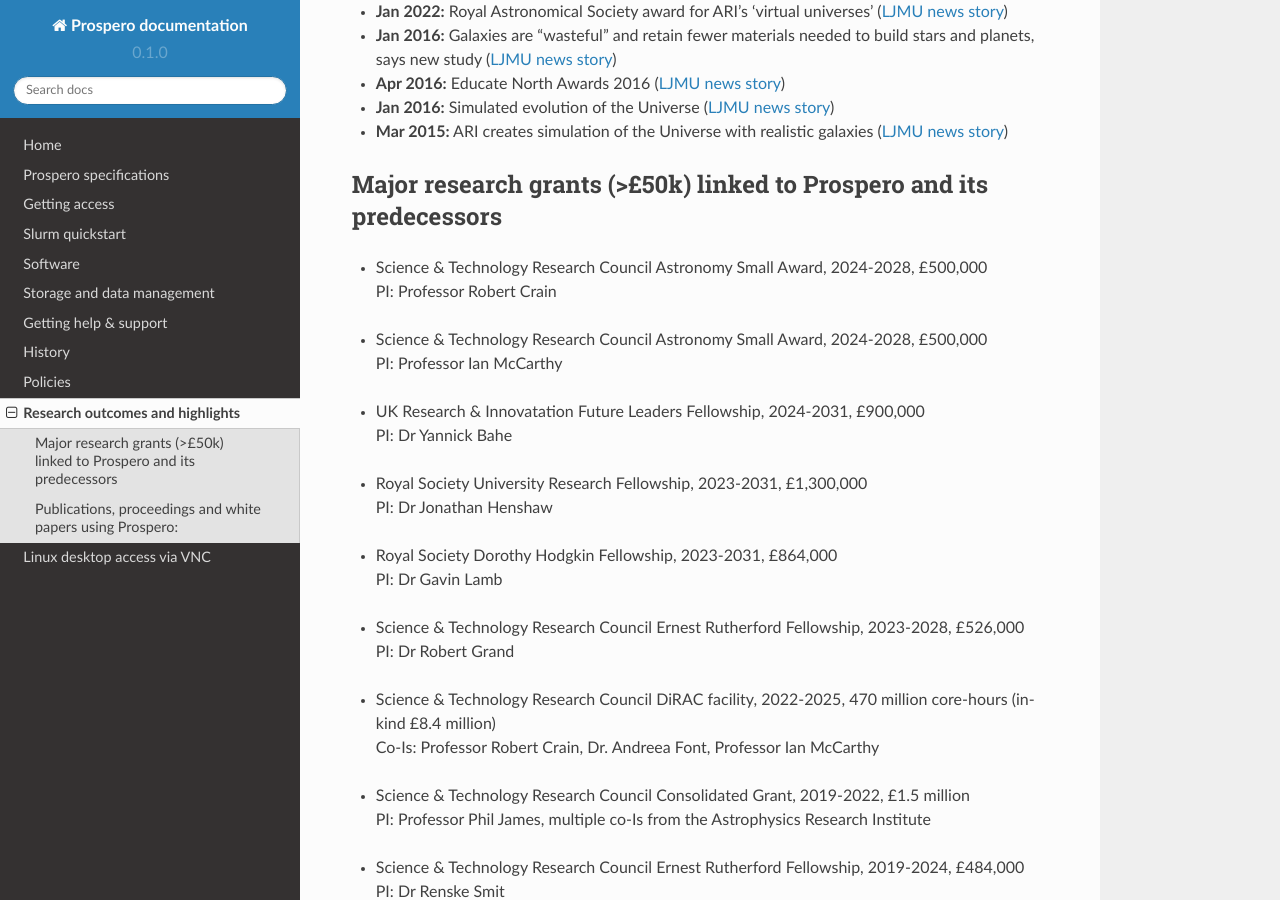
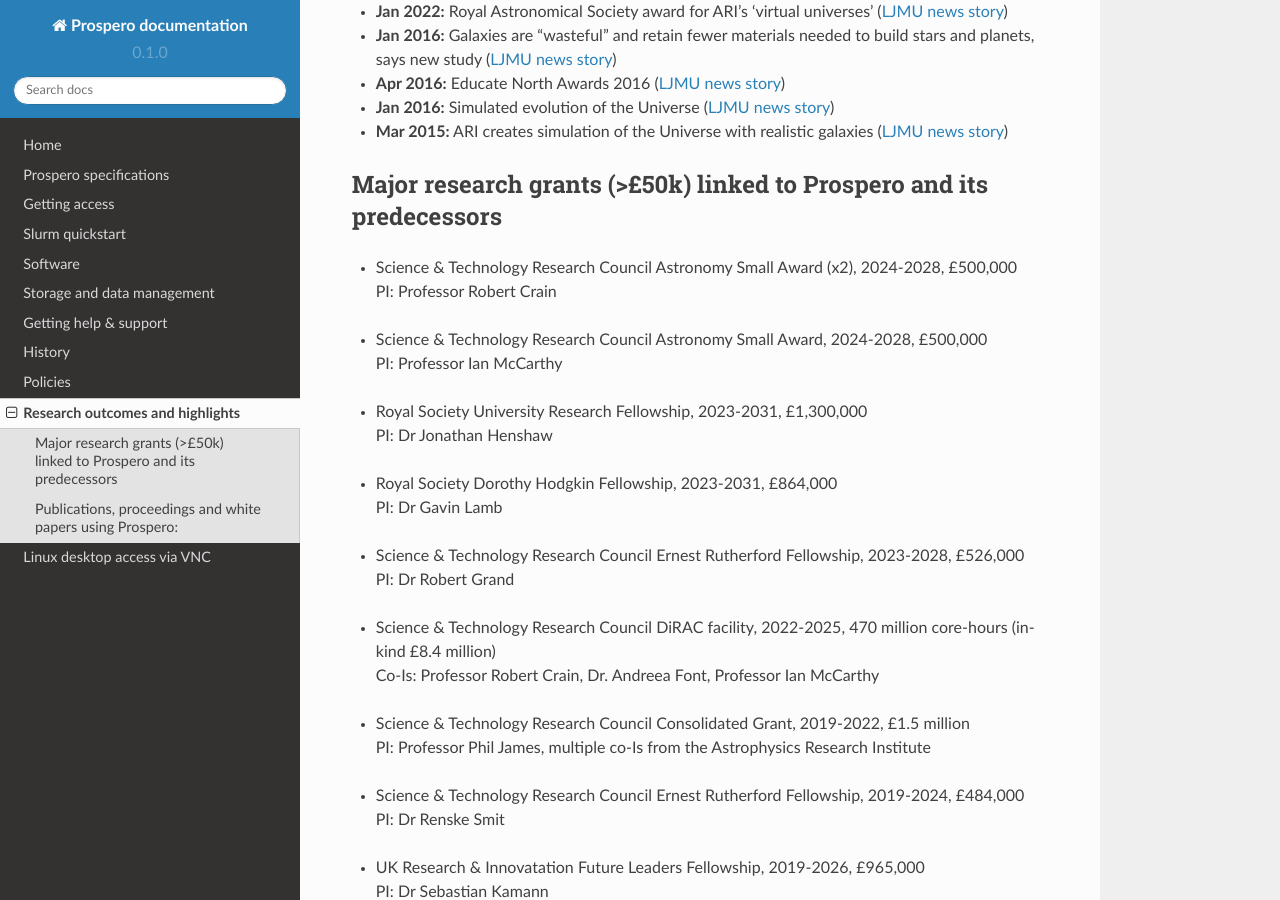
Before and after one commit to astrcrai/prospero-docs, a Sphinx documentation site: the page built from docs/source/highlights.rst, in a window 1280 px wide and 900 px high, scrolled down 376 px. Built offline with Sphinx 7.4.7 and the Read the Docs theme 2.0.0, drawn with Linux system fonts in a browser that asks for light colours.

Commit message:
Update highlights.rst

```diff
--- a/docs/source/highlights.rst
+++ b/docs/source/highlights.rst
@@ -16,12 +16,10 @@
 Major research grants (>£50k) linked to Prospero and its predecessors
 ---------
 
-* | Science & Technology Research Council Astronomy Small Award, 2024-2028, £500,000
+* | Science & Technology Research Council Astronomy Small Award (x2), 2024-2028, £500,000
   | PI: Professor Robert Crain
 * | Science & Technology Research Council Astronomy Small Award, 2024-2028, £500,000
   | PI: Professor Ian McCarthy
-* | UK Research & Innovatation Future Leaders Fellowship, 2024-2031, £900,000
-  | PI: Dr Yannick Bahe
 * | Royal Society University Research Fellowship, 2023-2031, £1,300,000
   | PI: Dr Jonathan Henshaw
 * | Royal Society Dorothy Hodgkin Fellowship, 2023-2031, £864,000
```
